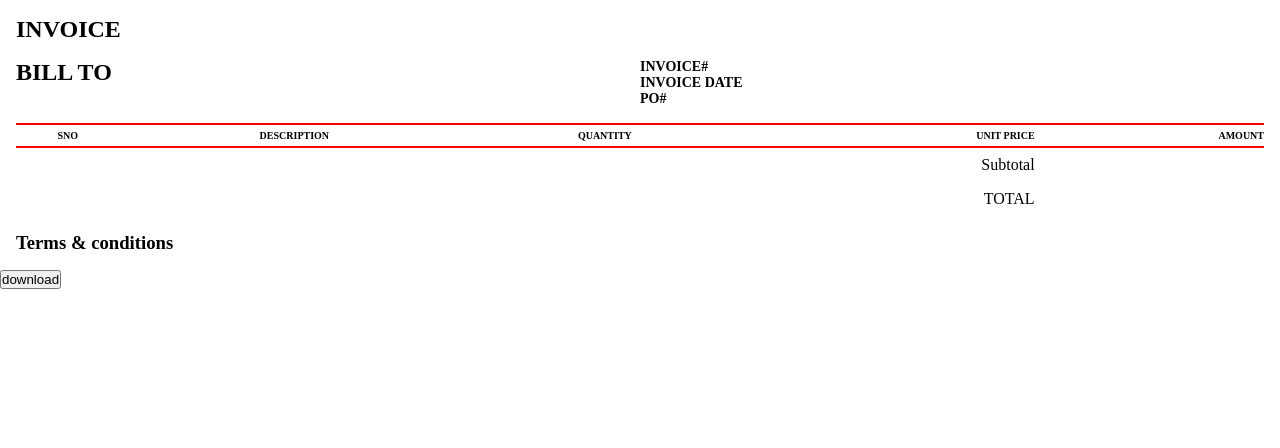
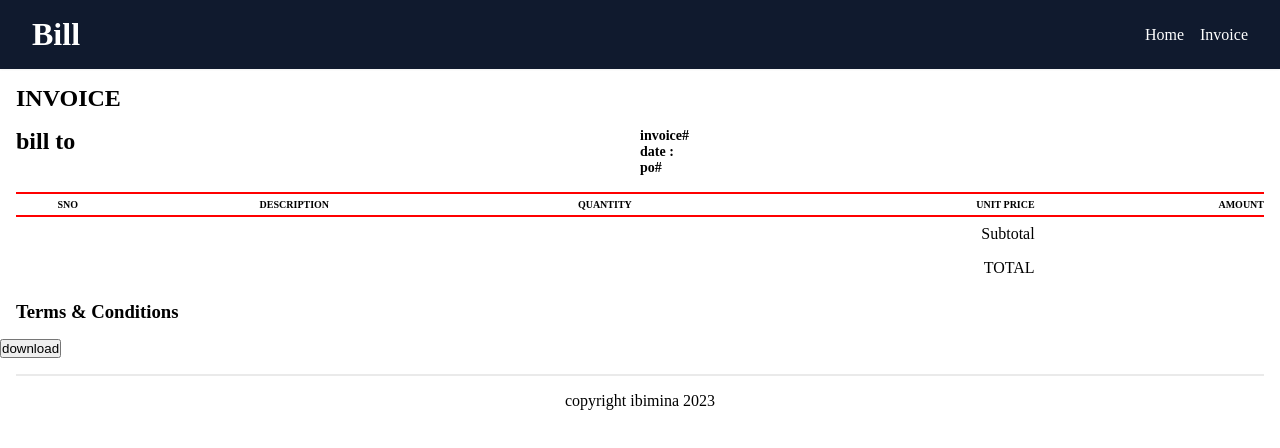
Before and after one commit to ibimina/Bill, a Next.js app: page /invoice in a window 1280 px wide. Shown: the top 448 px of the page. Built offline with nearby package versions, Linux system fonts and the light colour scheme.

Commit message:
docs: add nav and footer

```diff
--- a/src/pages/invoice.tsx
+++ b/src/pages/invoice.tsx
@@ -3,6 +3,8 @@ import { jsPDF } from "jspdf";
 import Image from "next/image"
 import { useEffect, useState } from "react"
 import styles from '@/styles/Invoice.module.css'
+import Footer from "@/components/footer";
+import Nav from "@/components/nav";
 
 
 const Invoice = () => {
@@ -32,6 +34,8 @@ const Invoice = () => {
 
     return (
         <>
+        <Nav/>
+        <div className={styles.template_wrapper}>
                 <main className={styles.container}>
                     <div className={styles.sender}>
                         <section>
@@ -41,19 +45,19 @@ const Invoice = () => {
                             ))}
                         </section>
 
-                    {invoiceInfo?.logo && <div><Image src={invoiceInfo.logo} width={30} height={30} alt="logo" /></div>}
+                        {invoiceInfo?.logo && <div><Image src={invoiceInfo.logo} width={60} height={40} alt="logo" /></div>}
                     </div>
                     <div className={styles.address}>
                         <div className="billto">
-                        <h2 className={styles.uppercase}>bill to</h2>
+                            <h2 className={styles.bill}>bill to</h2>
                             {address?.map((item, index) => (
-                            <p key={index}>{item}</p>
+                                <p key={index} className={styles.bill_address}>{item}</p>
                             ))}
                         </div>
                         <div className="invoice_info">
-                        <p className={styles.flex}><span className={`${styles.uppercase} ${styles.semi}  ${styles.font_mid}`}>invoice# </span>{invoiceInfo?.invoicenum}</p>
-                        <p className={styles.flex}><span className={`${styles.uppercase} ${styles.semi}  ${styles.font_mid}`}>invoice date </span>{invoiceInfo?.date}</p>
-                        <p className={styles.flex}><span className={`${styles.uppercase} ${styles.semi}  ${styles.font_mid}`}>po# </span> {invoiceInfo?.po}</p>
+                            <p className={styles.flex}><span className={` ${styles.semi}  ${styles.font_mid}`}>invoice# </span>{invoiceInfo?.invoicenum}</p>
+                            <p className={styles.flex}><span className={` ${styles.semi}  ${styles.font_mid}`}>date : </span>{invoiceInfo?.date}</p>
+                            <p className={styles.flex}><span className={` ${styles.semi}  ${styles.font_mid}`}>po# </span> {invoiceInfo?.po}</p>
                         </div>
                     </div>
                     <table className={styles.table}>
@@ -102,11 +106,14 @@ const Invoice = () => {
                     {invoiceInfo?.signature ? <Image src={invoiceInfo?.signature} width={30} height={30} alt="signature" className={styles.sign} />
                         : <></>}
                     <article>
-                    <h3>Terms & conditions</h3>
+                        <h3 className={styles.terms}>Terms & Conditions</h3>
                         <p>{invoiceInfo?.Terms}</p>
                     </article>
                 </main>
-            <button onClick={generatePdf}>download</button>
+                <button onClick={generatePdf} className={styles.btn}>download</button>
+
+        </div>
+            <Footer />
            </>
     )
 }
```
Lines whose indentation alone changed are shown as unchanged.
